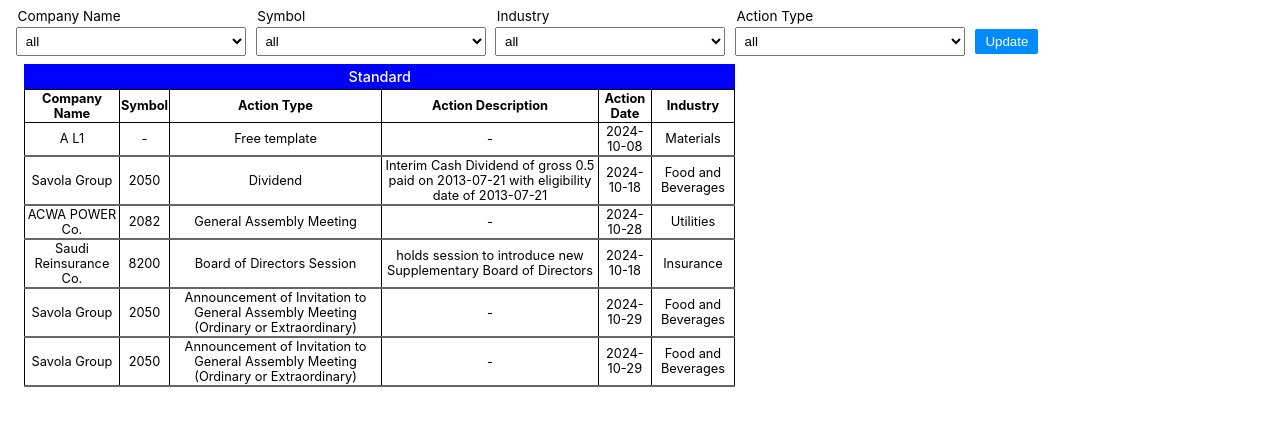
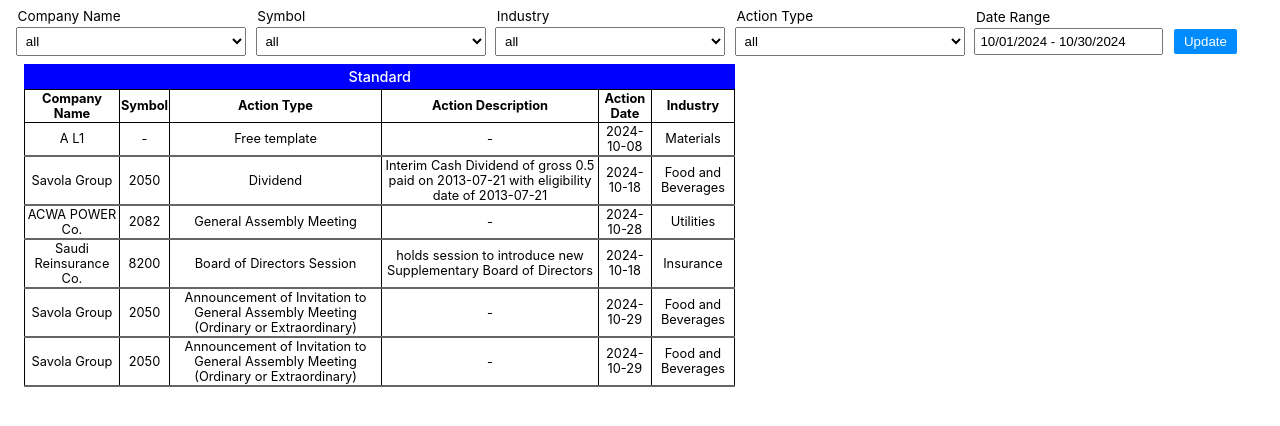
Before and after one commit to ranaRabie/event-tabular, a React (Create React App) app: page / in a window 1280 px wide. Shown: the top 426 px of the page. Built offline with nearby package versions, Linux system fonts and the light colour scheme.

Commit message:
Add date range filter

```diff
--- a/package.json
+++ b/package.json
@@ -6,11 +6,12 @@
     "@testing-library/jest-dom": "^5.17.0",
     "@testing-library/react": "^13.4.0",
     "@testing-library/user-event": "^13.5.0",
+    "moment": "^2.30.1",
     "react": "^18.3.1",
+    "react-datepicker": "^7.5.0",
     "react-dom": "^18.3.1",
     "react-scripts": "5.0.1",
-    "web-vitals": "^2.1.4",
-    "moment": "^2.30.1"
+    "web-vitals": "^2.1.4"
   },
   "scripts": {
     "start": "react-scripts start",
--- a/src/components/Filters.js
+++ b/src/components/Filters.js
@@ -1,11 +1,16 @@
-import React, { useRef, useImperativeHandle, forwardRef } from "react";
+import React, { useRef, useImperativeHandle, forwardRef, useState } from "react";
+import "react-datepicker/dist/react-datepicker.css";
+import DatePicker from 'react-datepicker';
+import moment from 'moment';
 
 export const Filters = forwardRef(({onFiltersUpdate}, ref) => {
+    const [dateRange, setDateRange] = useState([new Date('2024/10/01'), new Date('2024/10/30')]);
+    const [startDate, endDate] = dateRange;
+
     const companyRef = useRef();
     const symbolRef = useRef();
     const industry_group_enRef = useRef();
     const actionTypeRef = useRef();
-    // const dateRangeRef = useRef();
 
     const updateFilters = (e) => {
         e.preventDefault();
@@ -15,7 +20,8 @@
             'symbol': symbolRef.current.value !== 'all' && symbolRef.current.value,
             'industry_group_en': industry_group_enRef.current.value !== 'all' && industry_group_enRef.current.value,
             'actionType': actionTypeRef.current.value !== 'all' && actionTypeRef.current.value,
-            // 'dateRange': 'q'
+            'startDate': `${moment(dateRange[0]).format("YYYY/MM/DD")}`,
+            'endDate': `${moment(dateRange[1]).format("YYYY/MM/DD")}`
         }
 
         onFiltersUpdate(selectedFilters);
@@ -92,7 +98,18 @@
                     {/* {filterData && filterData.actionType.map((filter, idx) => <option value={filter} key={idx}>{filter}</option>)} */}
                 </select>
             </div>
-            <button onClick={updateFilters}>Update</button>
+            <div className="date-picker-wrapper">
+                <label>Date Range</label>
+                <DatePicker
+                    selectsRange={true}
+                    startDate={startDate}
+                    endDate={endDate}
+                    onChange={(update) => {
+                        setDateRange(update);
+                    }}
+                />
+            </div>
+            <button className="submit-filters" onClick={updateFilters}>Update</button>
         </form>
     )
 })
--- a/src/components/TabularView.js
+++ b/src/components/TabularView.js
@@ -1,5 +1,4 @@
 import React, { useState, useContext, useEffect, useRef } from 'react'
-import moment from 'moment'
 // import { ExtensionContext } from '@looker/extension-sdk-react'
 import { Filters } from './Filters'
 import { EventsTable } from './EventsTable'
@@ -22,10 +21,12 @@
 
     useEffect(() => {
         fetchData({
-            "long_name_en": "Savola Group",
+            "long_name_en": false,
             "symbol": false,
             "industry_group_en": false,
-            "actionType": false
+            "actionType": false,
+            "startDate": "2024/10/01",
+            "endDate": "2024/10/30"
         });
     }, []);
 
@@ -37,17 +38,27 @@
         console.log(filters);
 
         const currentFilters = {};
+
+        // eslint-disable-next-line
         filters.long_name_en ?
             currentFilters["v_corporate_actions.long_name_en"] = filters.long_name_en : '';
 
+        // eslint-disable-next-line
         filters.symbol ?
             currentFilters["v_corporate_actions.symbol"] = filters.symbol : '';
 
+        // eslint-disable-next-line
         filters.industry_group_en ?
             currentFilters["v_corporate_actions.industry_group_en"] = filters.industry_group_en : '';
 
+        // eslint-disable-next-line
         filters.actionType ?
             currentFilters["v_corporate_actions.actionType"] = filters.actionType : '';
+
+        // eslint-disable-next-line
+        filters.startDate && filters.endDate ?
+            currentFilters["v_corporate_actions.action_date"] = `${filters.startDate} to ${filters.endDate}` : '';
+
 
         console.log(currentFilters);
 
--- a/src/index.css
+++ b/src/index.css
@@ -169,7 +169,7 @@
   display: block;
 }
 
-.filters button {
+.filters .submit-filters {
   background-color: rgb(0, 140, 255);
   border: 1px solid #fff;
   outline: none;
@@ -181,6 +181,11 @@
   border-radius: 3px;
   position: relative;
   top: 10px;
+}
+
+.date-picker-wrapper input {
+  margin: 0.2rem 0.3rem 0.5rem;
+  padding: 0.25rem;
 }
 
 .loader {
```
Also changed, not shown: 1 other file (tests, documents, lock files or other folders).
